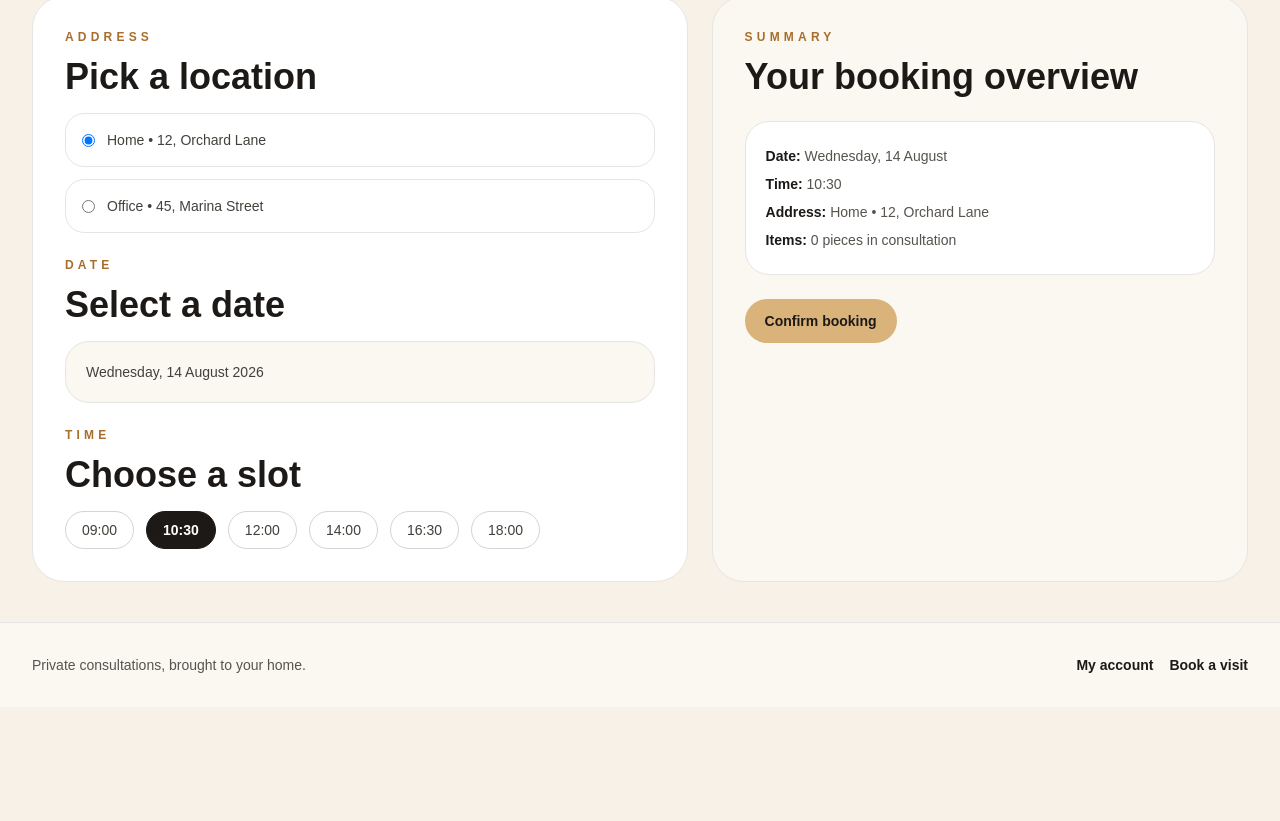
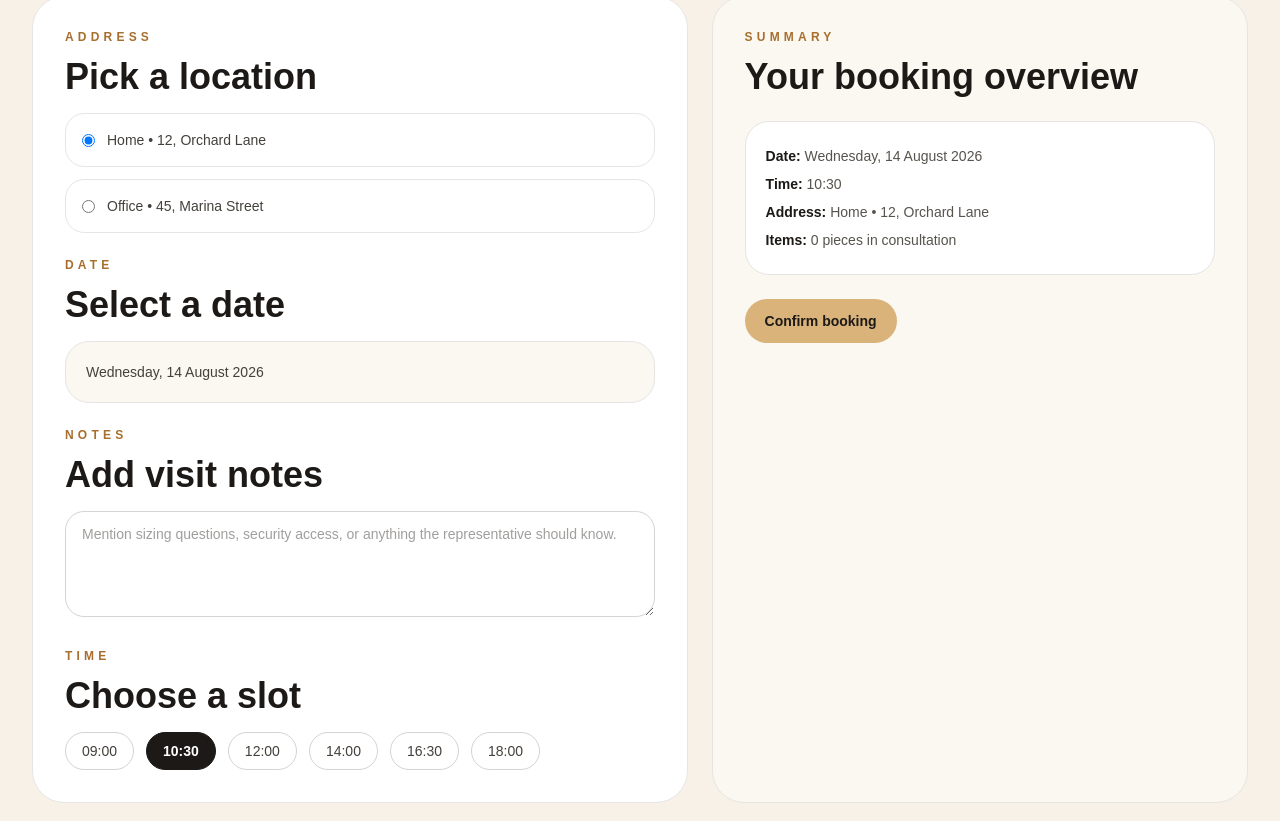
Before and after one commit to lumbajaylearning/jewellery-fe, a Next.js app: page /book in a window 1280 px wide. Shown: the part 420-1241 px from the top of the page. Before the commit the page ends 1127 px from the top, so only its background shows below. Built offline with nearby package versions, Linux system fonts and the light colour scheme; no server answers.

Commit message:
add filter and search functionality

```diff
--- a/app/book/page.tsx
+++ b/app/book/page.tsx
@@ -21,6 +21,8 @@ export default function BookPage() {
     const [cartItems, setCartItems] = useState<CartItem[]>([]);
     const [selectedAddress, setSelectedAddress] = useState(addresses[0]);
     const [selectedSlot, setSelectedSlot] = useState(slots[1]);
+    const [selectedDate, setSelectedDate] = useState("Wednesday, 14 August 2026");
+    const [notes, setNotes] = useState("");
     const [submitting, setSubmitting] = useState(false);
     const [error, setError] = useState<string | null>(null);
 
@@ -53,6 +55,10 @@ export default function BookPage() {
             const booking = await createBooking({
                 customer_name: "Guest customer",
                 slot: selectedSlot,
+                address: selectedAddress,
+                preferred_date: selectedDate,
+                preferred_time: selectedSlot,
+                notes,
                 booking_items: cartItems.map((item) => ({ product_id: item.id, quantity: 1, note: item.note })),
             });
 
@@ -94,8 +100,19 @@ export default function BookPage() {
                     <div>
                         <SectionHeading eyebrow="Date" title="Select a date" />
                         <div className="mt-4 rounded-[1.5rem] border border-stone-200 bg-[var(--surface)] p-5 text-sm text-stone-700">
-                            Wednesday, 14 August 2026
+                            {selectedDate}
                         </div>
+                    </div>
+
+                    <div>
+                        <SectionHeading eyebrow="Notes" title="Add visit notes" />
+                        <textarea
+                            className="mt-4 w-full rounded-[1.2rem] border border-stone-300 px-4 py-3 text-sm text-stone-700 outline-none"
+                            rows={4}
+                            value={notes}
+                            onChange={(event) => setNotes(event.target.value)}
+                            placeholder="Mention sizing questions, security access, or anything the representative should know."
+                        />
                     </div>
 
                     <div>
@@ -117,10 +134,11 @@ export default function BookPage() {
                 <div className="space-y-6 rounded-[2rem] border border-stone-200 bg-[var(--surface)] p-6 sm:p-8">
                     <SectionHeading eyebrow="Summary" title="Your booking overview" />
                     <div className="rounded-[1.5rem] border border-stone-200 bg-white p-5 text-sm leading-7 text-stone-600">
-                        <p><span className="font-semibold text-stone-900">Date:</span> Wednesday, 14 August</p>
+                        <p><span className="font-semibold text-stone-900">Date:</span> {selectedDate}</p>
                         <p><span className="font-semibold text-stone-900">Time:</span> {selectedSlot}</p>
                         <p><span className="font-semibold text-stone-900">Address:</span> {selectedAddress}</p>
                         <p><span className="font-semibold text-stone-900">Items:</span> {itemCount} piece{itemCount === 1 ? "" : "s"} in consultation</p>
+                        {notes ? <p><span className="font-semibold text-stone-900">Notes:</span> {notes}</p> : null}
                     </div>
                     {error ? <p className="text-sm text-rose-600">{error}</p> : null}
                     <Button onClick={handleSubmit} variant="primary" disabled={submitting}>
--- a/app/category/page.tsx
+++ b/app/category/page.tsx
@@ -6,17 +6,20 @@ import SiteShell from "@/app/components/site-shell";
 import { Badge, Button, ProductCard, SectionHeading } from "@/app/components/ui";
 import { getProducts, type Product } from "@/app/lib/api-client";
 
-const filters = ["All pieces", "Occasion: weddings", "Budget: under 15k", "Available this week"];
+const filters = ["All pieces", "Rings", "Necklaces", "Bracelets"];
 
 export default function CategoryPage() {
     const [products, setProducts] = useState<Product[]>([]);
     const [loading, setLoading] = useState(true);
     const [error, setError] = useState<string | null>(null);
+    const [activeFilter, setActiveFilter] = useState("All pieces");
 
     useEffect(() => {
         let isMounted = true;
 
-        getProducts()
+        const category = activeFilter === "All pieces" ? undefined : activeFilter;
+
+        getProducts({ category })
             .then((items) => {
                 if (isMounted) {
                     setProducts(items);
@@ -37,7 +40,7 @@ export default function CategoryPage() {
         return () => {
             isMounted = false;
         };
-    }, []);
+    }, [activeFilter]);
 
     return (
         <SiteShell activePage="/category" cartCount={2}>
@@ -63,7 +66,11 @@ export default function CategoryPage() {
                     <SectionHeading eyebrow="Refine your edit" title="Find the right pieces quickly" />
                     <div className="flex flex-wrap gap-3">
                         {filters.map((filter) => (
-                            <button key={filter} className="rounded-full border border-stone-300 px-4 py-2 text-sm text-stone-600">
+                            <button
+                                key={filter}
+                                onClick={() => setActiveFilter(filter)}
+                                className={filter === activeFilter ? "rounded-full border border-stone-900 bg-stone-900 px-4 py-2 text-sm font-semibold text-white" : "rounded-full border border-stone-300 px-4 py-2 text-sm text-stone-600"}
+                            >
                                 {filter}
                             </button>
                         ))}
--- a/app/lib/api-client.ts
+++ b/app/lib/api-client.ts
@@ -42,6 +42,10 @@ export interface BookingItemPayload {
 export interface BookingPayload {
     customer_name: string;
     slot: string;
+    address?: string | null;
+    preferred_date?: string | null;
+    preferred_time?: string | null;
+    notes?: string | null;
     booking_items: BookingItemPayload[];
 }
 
@@ -49,12 +53,29 @@ export interface BookingResponse {
     id: number;
     customer_name: string;
     slot: string;
+    address?: string | null;
+    preferred_date?: string | null;
+    preferred_time?: string | null;
+    notes?: string | null;
     status: string;
     booking_items: BookingItemPayload[];
 }
 
-export async function getProducts(): Promise<Product[]> {
-    return apiRequest<Product[]>("/api/products");
+export async function getProducts(params?: { category?: string; min_price?: number; max_price?: number }): Promise<Product[]> {
+    const search = new URLSearchParams();
+
+    if (params?.category) {
+        search.set("category", params.category);
+    }
+    if (params?.min_price !== undefined) {
+        search.set("min_price", String(params.min_price));
+    }
+    if (params?.max_price !== undefined) {
+        search.set("max_price", String(params.max_price));
+    }
+
+    const query = search.toString();
+    return apiRequest<Product[]>(query ? `/api/products?${query}` : "/api/products");
 }
 
 export async function getProduct(productId: string | number): Promise<Product> {
```
